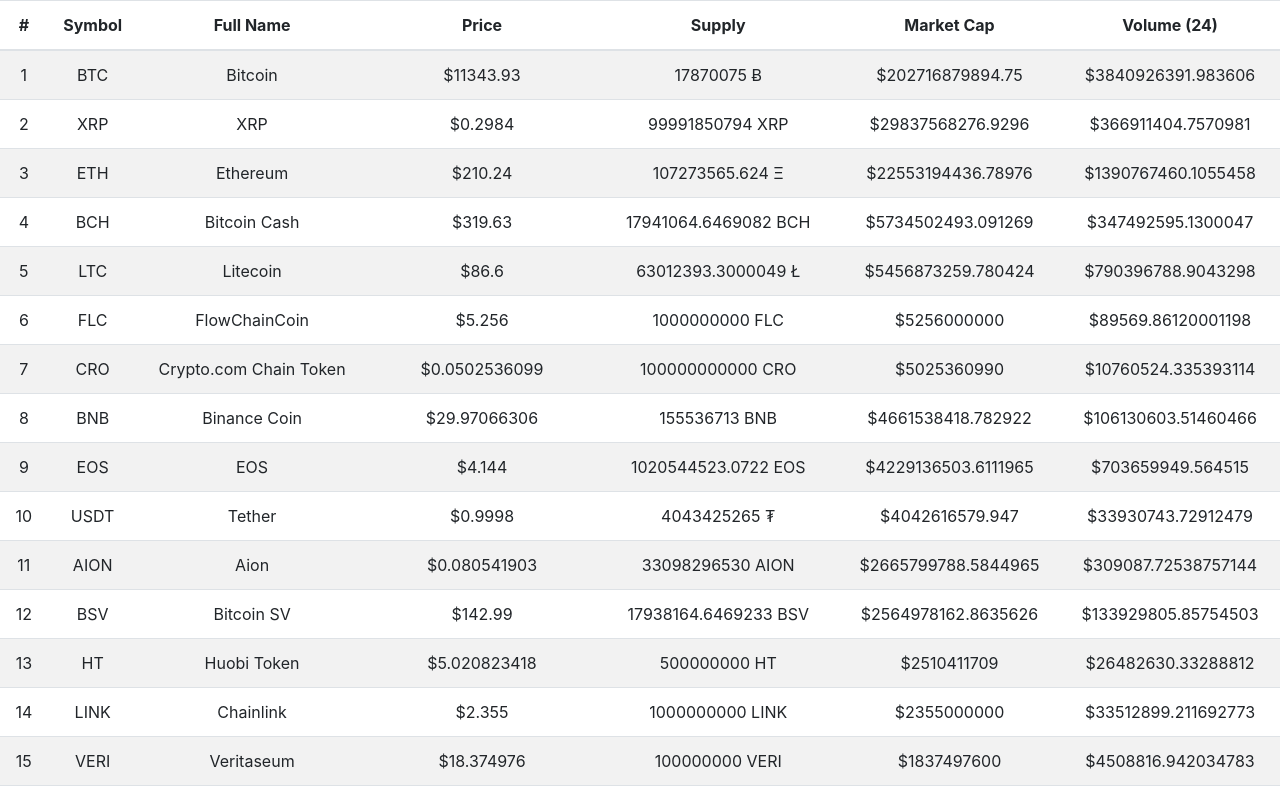
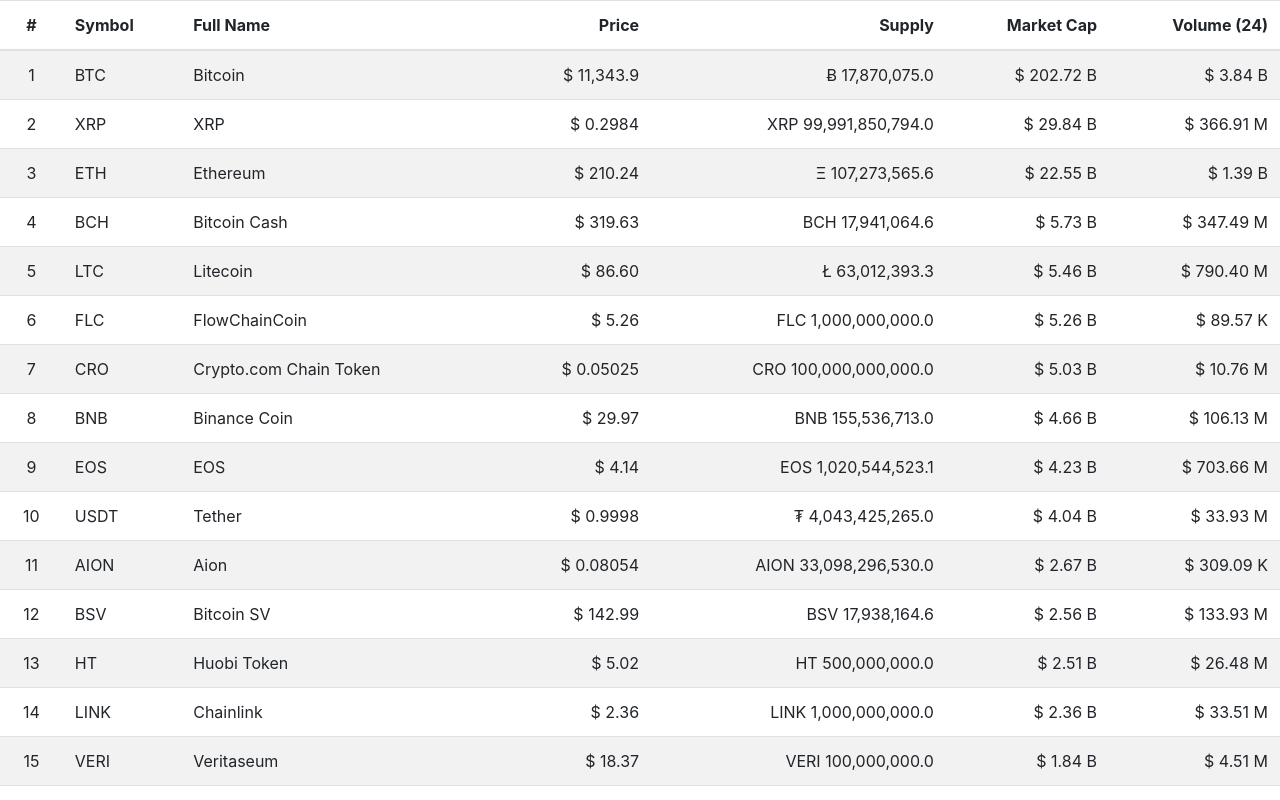
Before and after one commit to mdguo/crypto-dot-com, a React (Create React App) app: page / in a window 1280 px wide. Shown: the top 800 px of the page. Built offline with nearby package versions, Linux system fonts and the light colour scheme; no server answers.

Commit message:
text align

```diff
--- a/src/components/Row.js
+++ b/src/components/Row.js
@@ -1,27 +1,19 @@
 import React from 'react';
+import { displayCols, cellAlign } from '../helper/collection';
 
 // takes in a row and renders it
 class Row extends React.Component {
     render() {
-        let {
-            short,
-            name,
-            price,
-            token,
-            symbol,
-            volume_24h,
-            supply,
-            market_cap
-        } = this.props.data
+
+        let cells = Object.keys(displayCols).map((col, idx) => {
+            return <td className={cellAlign[col]} key={idx}>
+                {this.props.data[col]}
+            </td>
+        })
 
         return (<tr>
             <td>{this.props.rank+1}</td>
-            <td>{short}</td>
-            <td>{name}</td>
-            <td>{symbol}{price}</td>
-            <td>{supply} {token}</td>
-            <td>{symbol}{market_cap}</td>
-            <td>{symbol}{volume_24h}</td>
+            {cells}
         </tr>)
     }
 }
--- a/src/components/TableView.js
+++ b/src/components/TableView.js
@@ -1,7 +1,7 @@
 import React from 'react';
 import RowRenderer from './RowRenderer';
 import query from '../helper/network';
-import { columnMap, displayCols } from '../helper/collection';
+import { columnMap, displayCols, cellAlign } from '../helper/collection';
 import Table from 'react-bootstrap/Table';
 import _ from 'lodash';
 
@@ -60,7 +60,7 @@
     render() {
         let header = Object.keys(displayCols).map((col, idx) => {
             // col is the data key
-            return <th key={idx}
+            return <th key={idx} className={cellAlign[col]}
                 onClick={this.sort.bind(this, col)}>
                 {displayCols[col]}
             </th>
--- a/src/helper/collection.js
+++ b/src/helper/collection.js
@@ -6,11 +6,11 @@
 export let columnMap = {
     short: 'CoinInfo.Name',
     name: 'CoinInfo.FullName',
-    price: `RAW.${currency}.PRICE`,
-    supply: `RAW.${currency}.SUPPLY`,
+    price: `DISPLAY.${currency}.PRICE`,
+    supply: `DISPLAY.${currency}.SUPPLY`,
     token: `DISPLAY.${currency}.FROMSYMBOL`,    // cryptocurrency symbol
-    market_cap: `RAW.${currency}.MKTCAP`,
-    volume_24h: `RAW.${currency}.TOTALVOLUME24HTO`,
+    market_cap: `DISPLAY.${currency}.MKTCAP`,
+    volume_24h: `DISPLAY.${currency}.TOTALVOLUME24HTO`,
     symbol: `DISPLAY.${currency}.TOSYMBOL`      // selected currency symbol
 }
 
@@ -22,3 +22,12 @@
     market_cap: 'Market Cap',
     volume_24h: 'Volume (24)'
 }
+
+export let cellAlign = {
+    short: 'text-left',
+    name: 'text-left',
+    price: 'text-right',
+    supply: 'text-right',
+    market_cap: 'text-right',
+    volume_24h: 'text-right'
+}
```
